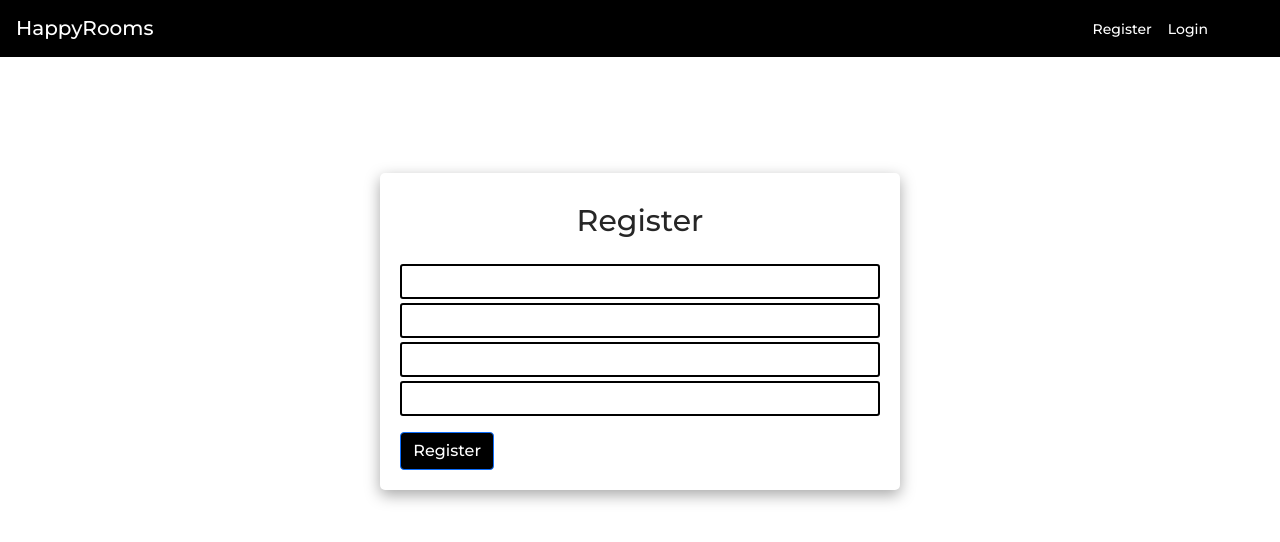
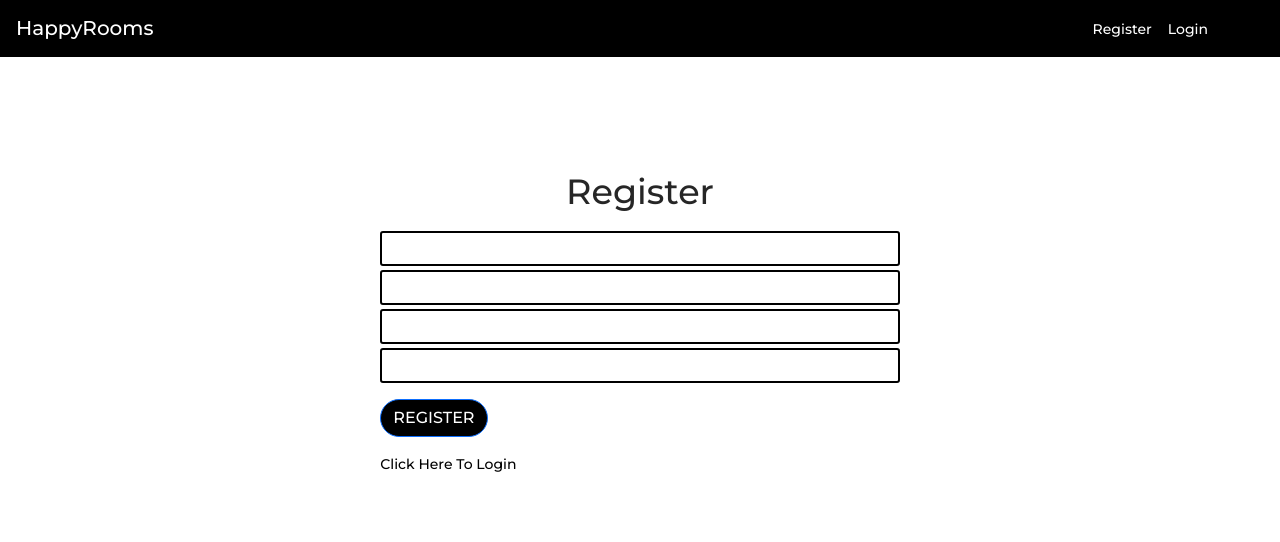
Before and after one commit to ajayajdeveloper/happyRooms, a React (Create React App) app in the folder client/: page /register in a window 1280 px wide. Shown: the top 542 px of the page. Built offline with nearby package versions, Linux system fonts and the light colour scheme.

Commit message:
my changes

```diff
--- a/client/src/screens/Registerscreen.js
+++ b/client/src/screens/Registerscreen.js
@@ -63,9 +63,9 @@ function Registerscreen() {
 
                     {success && <Success message="registertion success" />}
 
-                    <div className='bs'>
+                    {/* <div className='bs'>
                         <h2>Register</h2>
-                        {/* <input  type="text"  placeholder="name"  className='form-control'
+                        <input  type="text"  placeholder="name"  className='form-control'
                       value={name} onChange={ (e) => {setname(e.target.value)}} autofocus  />
 
                       <input type="text" placeholder='email' className='form-control'
@@ -75,9 +75,16 @@ function Registerscreen() {
                       value={password} onChange={ (e) => {setpassword(e.target.value)}} autofocus/>
 
                       <input type="text" placeholder='confirm password' className='form-control'
-                      value={cpassword} onChange={ (e) => {setcpassword(e.target.value)}} autofocus/> */}
+                      value={cpassword} onChange={ (e) => {setcpassword(e.target.value)}} autofocus/>
+
+                        <button className='btn btn-primary mt-3' onClick={register}>Register</button>
+                    </div> */}
 
 
+                    <h2 className="text-center m-2" style={{ fontSize: "35px" }}>
+                        Register
+                    </h2>
+                    <div>
                         <input required type="text" placeholder="name" className="form-control mt-1" value={name} onChange={(e) => { setname(e.target.value) }} />
                         <input required type="text" placeholder="email" className="form-control mt-1" value={email} onChange={(e) => { setemail(e.target.value) }} />
                         <input
@@ -96,8 +103,9 @@ function Registerscreen() {
                             required
                             onChange={(e) => { setcpassword(e.target.value) }}
                         />
-
-                        <button className='btn btn-primary mt-3' onClick={register}>Register</button>
+                        <button onClick={register} className="btn btn-primary rounded-pill mt-3 mb-3">REGISTER</button>
+                        <br />
+                        <a style={{ color: 'black' }} href="/login">Click Here To Login</a>
                     </div>
 
                 </div>
```
